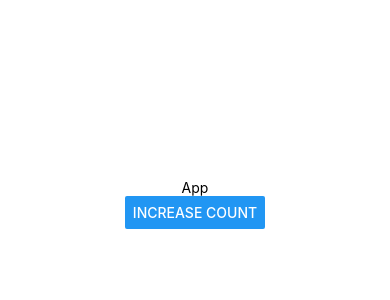
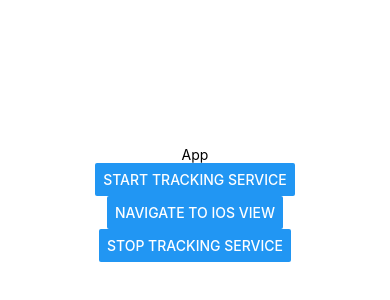
Before and after one commit to shenugupta2019/UserInactivitySample, a React Native app: screen / in a window 390 px wide. Shown: the part 218-518 px from the top of the page. Built offline with nearby package versions, Linux system fonts and the light colour scheme.

Commit message:
code refinement and added atop service for userInactivity

```diff
--- a/App.js
+++ b/App.js
@@ -10,12 +10,22 @@ const  startGlobalService = () => {
   touchService.startService();
   };
 
+  const  navigateToiOSScreen = () => {
+    const navigation = NativeModules.Navigation;
+    navigation.navigateTo('iOSScreen');
+    };
+
+    const  stopTrackingService = () => {
+      const touchService = NativeModules.IdleTouchDetect;
+      touchService.stopService();
+      };
+
 //
 
 const App = props => {
   useEffect(() => {
-    eventEmitter.addListener('testEvent', result =>
-    console.log('NativeiOSToReactNative SHENU', result),
+    eventEmitter.addListener('timeoutEvent', result =>
+    console.log('Timeout NativeiOSToReactNative SHENU', result),
   );
 
 
@@ -36,9 +46,12 @@ const App = props => {
   return (
     <View style={styles.container}>
       <Text>App</Text>
-      <Button title="Increase Count" onPress={startGlobalService
+      <Button title="Start Tracking Service" onPress={startGlobalService
       } />
-
+        <Button title="Navigate To IOS View" onPress={navigateToiOSScreen
+      } />
+       <Button title="Stop Tracking Service" onPress={stopTrackingService
+      } />
 
     </View>
   );
```
Also changed, not shown: 9 other files (tests, documents, lock files or other folders).
